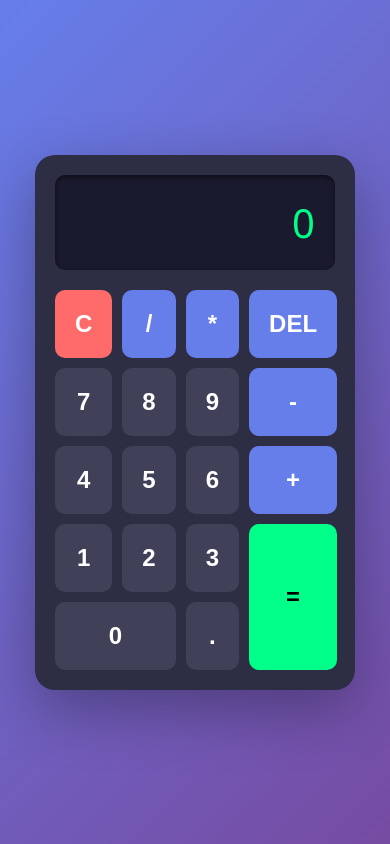
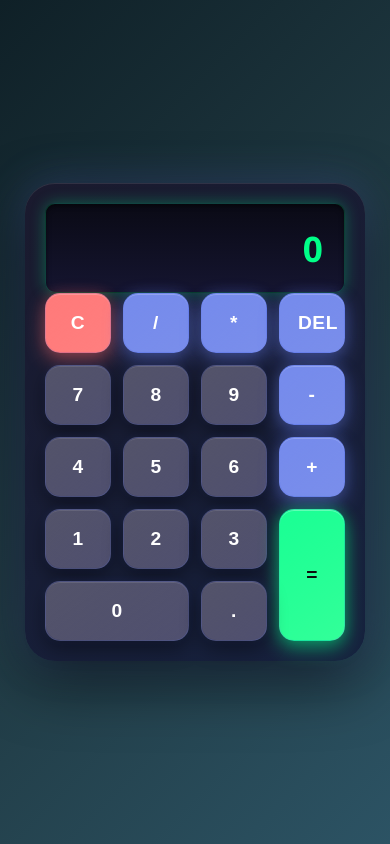
Before and after one commit to romeeliqbal/Calculator, a plain HTML site: page index.html in a window 390 px wide. Drawn offline with Linux system fonts and the light colour scheme.

Commit message:
Update: Apply modern 3D styling with gradients and enhanced shadows

```diff
--- a/style.css
+++ b/style.css
@@ -9,93 +9,244 @@ body {
   justify-content: center;
   align-items: center;
   min-height: 100vh;
-  background: linear-gradient(135deg, #667eea 0%, #764ba2 100%);
+  background: linear-gradient(135deg, #0f2027 0%, #203a43 50%, #2c5364 100%);
   font-family: 'Segoe UI', Tahoma, Geneva, Verdana, sans-serif;
+  perspective: 1000px;
 }
 
 .calculator-container {
   padding: 20px;
+  perspective: 1000px;
 }
 
 .calculator {
-  background: #2d2d44;
-  border-radius: 20px;
-  box-shadow: 0 20px 60px rgba(0, 0, 0, 0.3);
-  padding: 20px;
-  width: 320px;
+  background: linear-gradient(145deg, #1a1a2e, #16213e);
+  border-radius: 30px;
+  box-shadow:
+    0 20px 60px rgba(0, 0, 0, 0.6),
+    0 0 40px rgba(102, 126, 234, 0.3),
+    inset 0 1px 0 rgba(255, 255, 255, 0.1);
+  padding: 25px;
+  width: 340px;
+  transform-style: preserve-3d;
+  transition: transform 0.3s ease;
+}
+
+.calculator:hover {
+  transform: translateY(-5px);
+  box-shadow:
+    0 25px 70px rgba(0, 0, 0, 0.7),
+    0 0 50px rgba(102, 126, 234, 0.5),
+    inset 0 1px 0 rgba(255, 255, 255, 0.15);
+}
+
+.display-wrapper {
+  background: linear-gradient(145deg, #0f0f1e, #1a1a3e);
+  border-radius: 15px;
+  padding: 15px;
+  margin-bottom: 20px;
+  box-shadow:
+    inset 0 4px 10px rgba(0, 0, 0, 0.5),
+    inset 0 -2px 5px rgba(255, 255, 255, 0.05),
+    0 0 20px rgba(102, 126, 234, 0.2);
+  border: 1px solid rgba(102, 126, 234, 0.2);
 }
 
 .display {
-  background: #1a1a2e;
+  background: linear-gradient(180deg, #0a0a15 0%, #151530 100%);
   color: #00ff88;
-  font-size: 2.5rem;
+  font-size: 2.8rem;
   padding: 20px;
   border-radius: 10px;
   text-align: right;
-  margin-bottom: 20px;
   word-wrap: break-word;
   word-break: break-all;
-  min-height: 60px;
+  min-height: 70px;
   display: flex;
   align-items: center;
   justify-content: flex-end;
-  box-shadow: inset 0 2px 5px rgba(0, 0, 0, 0.5);
+  box-shadow:
+    inset 0 2px 5px rgba(0, 0, 0, 0.5),
+    0 0 15px rgba(0, 255, 136, 0.3);
+  font-weight: 600;
+  letter-spacing: 1px;
+  border: 1px solid rgba(0, 255, 136, 0.2);
 }
 
 .buttons {
   display: grid;
   grid-template-columns: repeat(4, 1fr);
-  gap: 10px;
+  gap: 12px;
 }
 
 .btn {
-  padding: 20px;
-  font-size: 1.5rem;
+  padding: 22px;
+  font-size: 1.4rem;
   border: none;
-  border-radius: 10px;
+  border-radius: 15px;
   cursor: pointer;
-  background: #404059;
+  background: linear-gradient(145deg, #404059, #505070);
   color: #fff;
-  transition: all 0.3s ease;
-  font-weight: 600;
+  transition: all 0.2s ease;
+  font-weight: 700;
+  position: relative;
+  overflow: hidden;
+  box-shadow:
+    0 8px 20px rgba(0, 0, 0, 0.4),
+    inset 0 1px 0 rgba(255, 255, 255, 0.1),
+    0 0 10px rgba(102, 126, 234, 0.1);
+  border: 1px solid rgba(102, 126, 234, 0.2);
+  text-transform: uppercase;
+  letter-spacing: 0.5px;
+}
+
+.btn-icon {
+  display: flex;
+  align-items: center;
+  justify-content: center;
+  width: 100%;
+  height: 100%;
+}
+
+.btn::before {
+  content: '';
+  position: absolute;
+  top: 0;
+  left: 0;
+  width: 100%;
+  height: 100%;
+  background: linear-gradient(145deg, rgba(255, 255, 255, 0.1), transparent);
+  border-radius: 15px;
+  pointer-events: none;
 }
 
 .btn:hover {
-  background: #505070;
-  transform: translateY(-2px);
-  box-shadow: 0 5px 15px rgba(0, 0, 0, 0.3);
+  background: linear-gradient(145deg, #505070, #606080);
+  transform: translateY(-3px);
+  box-shadow:
+    0 12px 30px rgba(0, 0, 0, 0.5),
+    inset 0 1px 0 rgba(255, 255, 255, 0.15),
+    0 0 20px rgba(102, 126, 234, 0.3);
 }
 
 .btn:active {
-  transform: translateY(0);
-  box-shadow: 0 2px 5px rgba(0, 0, 0, 0.3);
+  transform: translateY(-1px);
+  box-shadow:
+    0 5px 15px rgba(0, 0, 0, 0.4),
+    inset 0 2px 5px rgba(0, 0, 0, 0.3),
+    0 0 10px rgba(102, 126, 234, 0.2);
 }
 
 .btn-operator {
-  background: #667eea;
-  color: #fff;
+  background: linear-gradient(145deg, #667eea, #7a8eeb);
+  box-shadow:
+    0 8px 20px rgba(102, 126, 234, 0.4),
+    inset 0 1px 0 rgba(255, 255, 255, 0.2),
+    0 0 15px rgba(102, 126, 234, 0.2);
 }
 
 .btn-operator:hover {
-  background: #7a8eeb;
+  background: linear-gradient(145deg, #7a8eeb, #8a9efb);
+  box-shadow:
+    0 12px 30px rgba(102, 126, 234, 0.5),
+    inset 0 1px 0 rgba(255, 255, 255, 0.25),
+    0 0 25px rgba(102, 126, 234, 0.4);
+}
+
+.btn-operator:active {
+  box-shadow:
+    0 5px 15px rgba(102, 126, 234, 0.4),
+    inset 0 2px 5px rgba(0, 0, 0, 0.2),
+    0 0 15px rgba(102, 126, 234, 0.3);
 }
 
 .btn-clear {
-  background: #ff6b6b;
-  color: #fff;
-  grid-column: span 1;
+  background: linear-gradient(145deg, #ff6b6b, #ff7f7f);
+  box-shadow:
+    0 8px 20px rgba(255, 107, 107, 0.4),
+    inset 0 1px 0 rgba(255, 255, 255, 0.2),
+    0 0 15px rgba(255, 107, 107, 0.2);
 }
 
 .btn-clear:hover {
-  background: #ff7f7f;
+  background: linear-gradient(145deg, #ff7f7f, #ff9999);
+  box-shadow:
+    0 12px 30px rgba(255, 107, 107, 0.5),
+    inset 0 1px 0 rgba(255, 255, 255, 0.25),
+    0 0 25px rgba(255, 107, 107, 0.4);
+}
+
+.btn-clear:active {
+  box-shadow:
+    0 5px 15px rgba(255, 107, 107, 0.4),
+    inset 0 2px 5px rgba(0, 0, 0, 0.2),
+    0 0 15px rgba(255, 107, 107, 0.3);
+}
+
+.btn-delete {
+  background: linear-gradient(145deg, #ffa502, #ffb700);
+  box-shadow:
+    0 8px 20px rgba(255, 165, 2, 0.4),
+    inset 0 1px 0 rgba(255, 255, 255, 0.2),
+    0 0 15px rgba(255, 165, 2, 0.2);
+  color: #000;
+}
+
+.btn-delete:hover {
+  background: linear-gradient(145deg, #ffb700, #ffc700);
+  box-shadow:
+    0 12px 30px rgba(255, 165, 2, 0.5),
+    inset 0 1px 0 rgba(255, 255, 255, 0.25),
+    0 0 25px rgba(255, 165, 2, 0.4);
+}
+
+.btn-delete:active {
+  box-shadow:
+    0 5px 15px rgba(255, 165, 2, 0.4),
+    inset 0 2px 5px rgba(0, 0, 0, 0.2),
+    0 0 15px rgba(255, 165, 2, 0.3);
 }
 
 .btn-equals {
-  background: #00ff88;
+  background: linear-gradient(145deg, #00ff88, #33ff99);
   color: #000;
-  font-weight: 700;
+  font-weight: 800;
+  box-shadow:
+    0 8px 20px rgba(0, 255, 136, 0.4),
+    inset 0 1px 0 rgba(255, 255, 255, 0.3),
+    0 0 15px rgba(0, 255, 136, 0.3);
 }
 
 .btn-equals:hover {
-  background: #33ff99;
+  background: linear-gradient(145deg, #33ff99, #55ffaa);
+  box-shadow:
+    0 12px 30px rgba(0, 255, 136, 0.6),
+    inset 0 1px 0 rgba(255, 255, 255, 0.35),
+    0 0 30px rgba(0, 255, 136, 0.5);
 }
+
+.btn-equals:active {
+  box-shadow:
+    0 5px 15px rgba(0, 255, 136, 0.5),
+    inset 0 2px 5px rgba(0, 0, 0, 0.2),
+    0 0 15px rgba(0, 255, 136, 0.4);
+}
+
+/* Responsive Design */
+@media (max-width: 600px) {
+  .calculator {
+    width: 100%;
+    max-width: 340px;
+    padding: 20px;
+  }
+
+  .btn {
+    padding: 18px;
+    font-size: 1.2rem;
+  }
+
+  .display {
+    font-size: 2.2rem;
+    min-height: 60px;
+  }
+}
```
